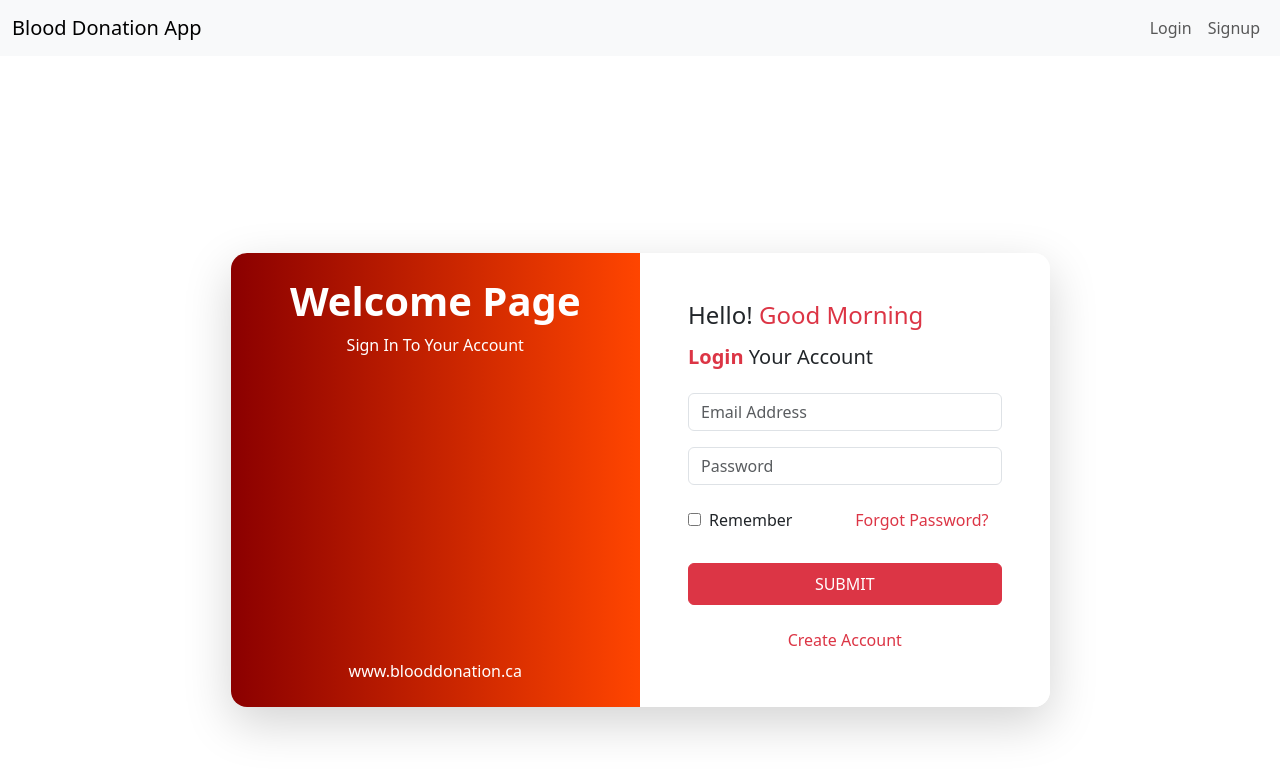
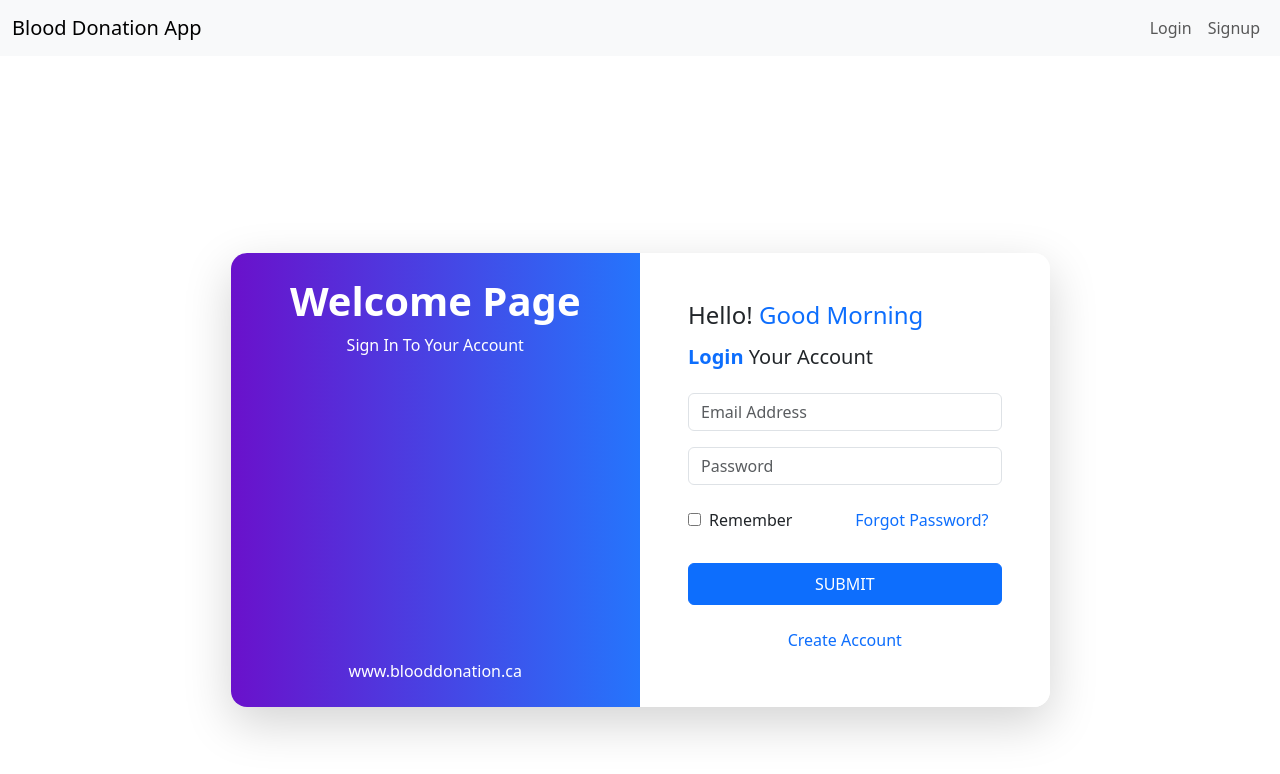
Before and after one commit to CAA900-PRIME/blooddonation-frontend, a React (Vite) app: page /login in a window 1280 px wide. Shown: the top 774 px of the page. Built offline with nearby package versions, Linux system fonts and the light colour scheme.

Commit message:
Revert "adding blood red color to match with the site"

```diff
--- a/src/pages/Login.jsx
+++ b/src/pages/Login.jsx
@@ -37,9 +37,9 @@ const Login = ({ setUser }) => {
 
 				{/* Right Side - Login Form */}
 				<div className="col-md-6 bg-white p-5">
-					<h4 className="mb-3">Hello! <span className="text-danger">Good Morning</span></h4>
+					<h4 className="mb-3">Hello! <span className="text-primary">Good Morning</span></h4>
 					<h5 className="mb-4">
-						<span className="text-danger fw-bold">Login</span> Your Account
+						<span className="text-primary fw-bold">Login</span> Your Account
 					</h5>
 
 					{/* Email Input */}
@@ -70,19 +70,19 @@ const Login = ({ setUser }) => {
 							<input type="checkbox" id="rememberMe" className="me-2" />
 							<label htmlFor="rememberMe">Remember</label>
 						</div>
-						<button className="btn btn-link text-decoration-none text-danger" onClick={() => navigate("/reset-password")}>
+						<button className="btn btn-link text-decoration-none" onClick={() => navigate("/reset-password")}>
 							Forgot Password?
 						</button>
 					</div>
 
 					{/* Login Button */}
-					<button className="btn btn-danger w-100 py-2" onClick={handleLogin}>
+					<button className="btn btn-primary w-100 py-2" onClick={handleLogin}>
 						SUBMIT
 					</button>
 
 					{/* Create Account */}
 					<div className="text-center mt-3">
-						<button className="btn btn-link text-decoration-none text-danger">Create Account</button>
+						<button className="btn btn-link text-decoration-none">Create Account</button>
 					</div>
 				</div>
 			</div>
@@ -91,10 +91,10 @@ const Login = ({ setUser }) => {
 			<style>
 				{`
 					.bg-gradient {
-						background: linear-gradient(to right, #8B0000, #FF4500);
+						background: linear-gradient(to right, #6a11cb, #2575fc);
 					}
 					.welcome-section {
-						background: linear-gradient(to right, #8B0000, #FF4500);
+						background: linear-gradient(to right, #6a11cb, #2575fc);
 						color: white;
 						text-align: center;
 					}
```
